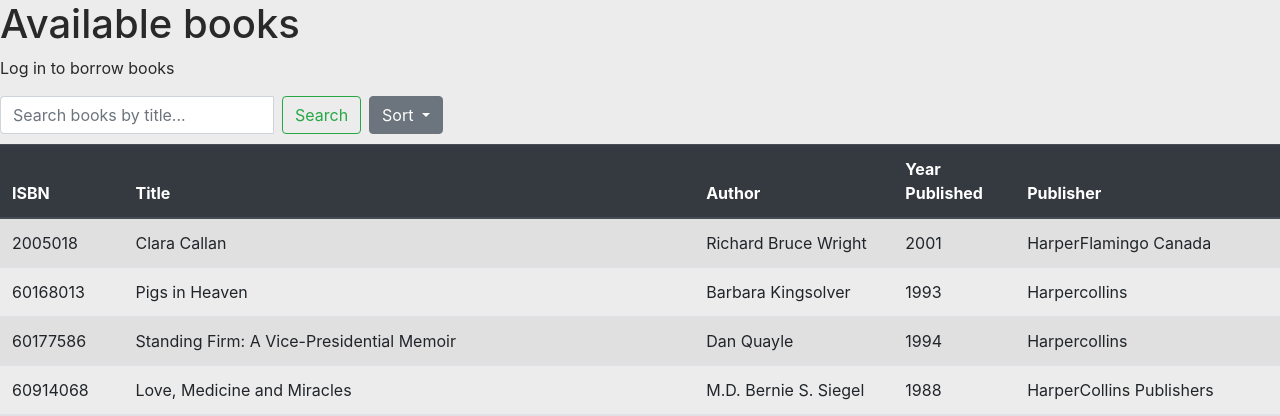
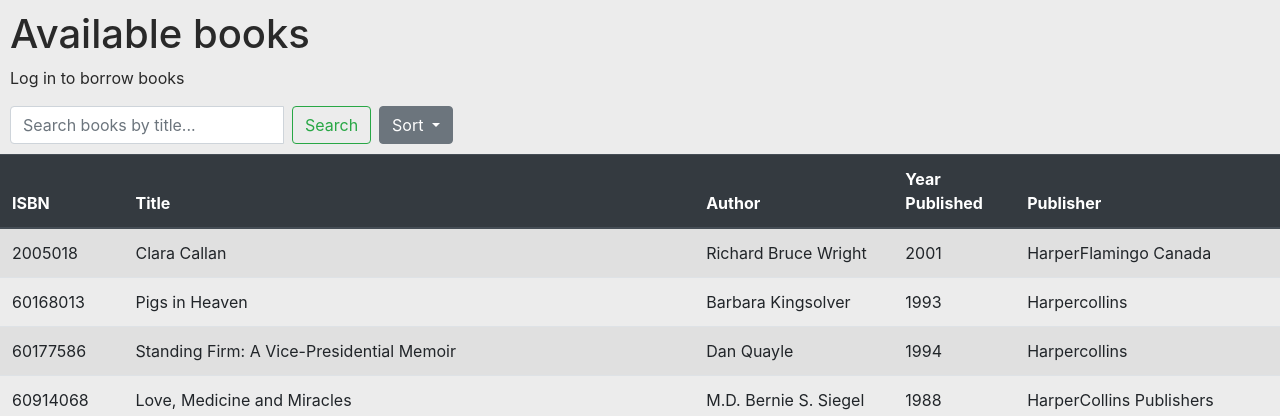
Before and after one commit to ankitjk/library_app, a Flask app: page / in a window 1280 px wide. Shown: the part 56-472 px from the top of the page. Run offline with Flask 3, Linux system fonts and the light colour scheme; data comes from the database, SQL or seed files in the repository.

Commit message:
minor stylistic changes

```diff
--- a/library/templates/home.html
+++ b/library/templates/home.html
@@ -4,12 +4,12 @@
 {% endblock %}
 
 {% block content %}
-    <h1 class="title">Available books</h1>
+    <h1 class="title" style="margin-left: 10px; margin-top: 10px;">Available books</h1>
     {% if not current_user.is_authenticated %}
-    <p>Log in to borrow books</p>
+    <p style="margin-left: 10px">Log in to borrow books</p>
     {% endif %}
     <form class="form-inline" action="{{ url_for('home') }}" method="get">
-        <div class="input-group">
+        <div class="input-group" style="margin-left: 10px">
             <input type="text" class="form-control mr-sm-2" name="search_query" placeholder="Search books by title...">
             <button class="btn btn-outline-success my-2 my-sm-0" type="submit">Search</button>
         </div>
```
